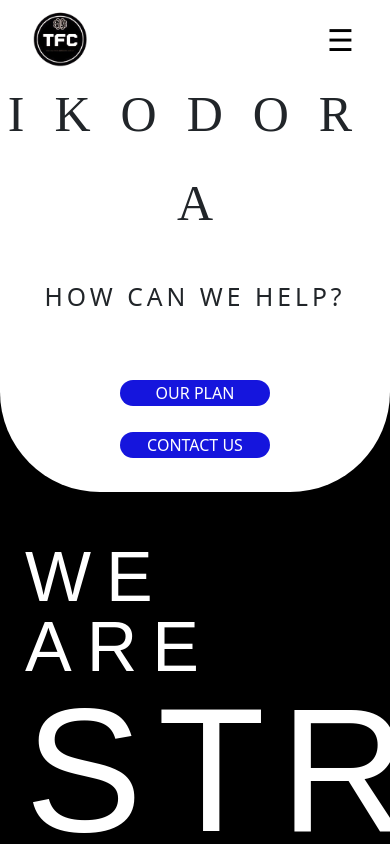
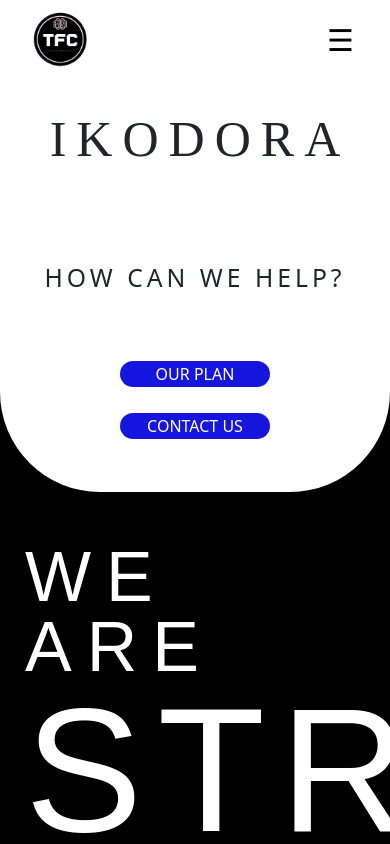
Before and after one commit to DavidDimasPatty/PortofolioFL2, a React (Create React App) app: page / in a window 390 px wide. Shown: the top 844 px of the page. Built offline with nearby package versions, Linux system fonts and the light colour scheme; a web font is replaced by a local one.

Commit message:
header fix

```diff
--- a/src/assets/style/top.css
+++ b/src/assets/style/top.css
@@ -64,4 +64,11 @@
         width: 100%;
         text-align: center;
     }
+    .lastLetterTop{
+        font-size: 50px;
+    }
+    .titleName {
+        font-size: 50px;
+        letter-spacing: 10px;
+    }
 }
```
